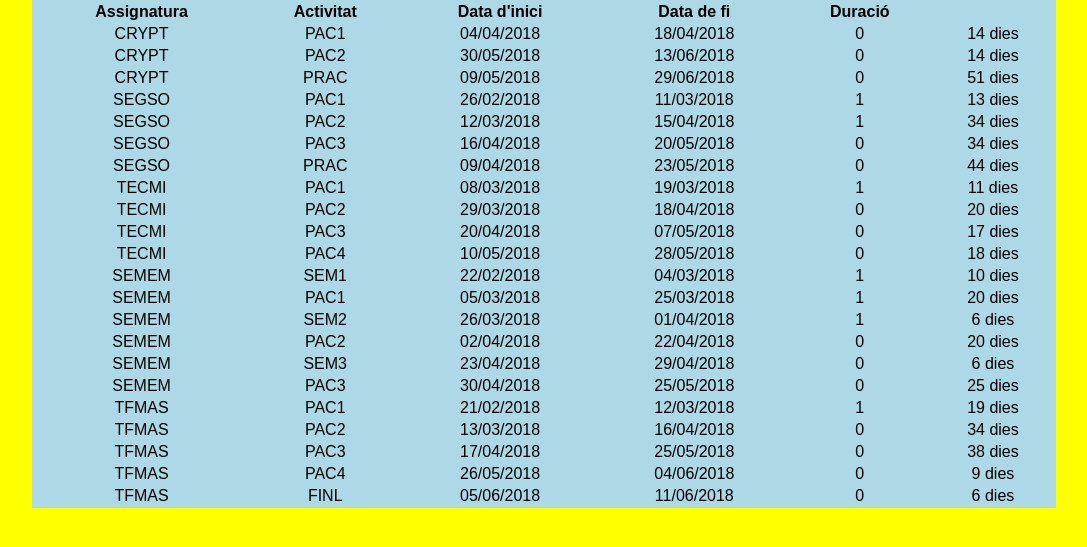
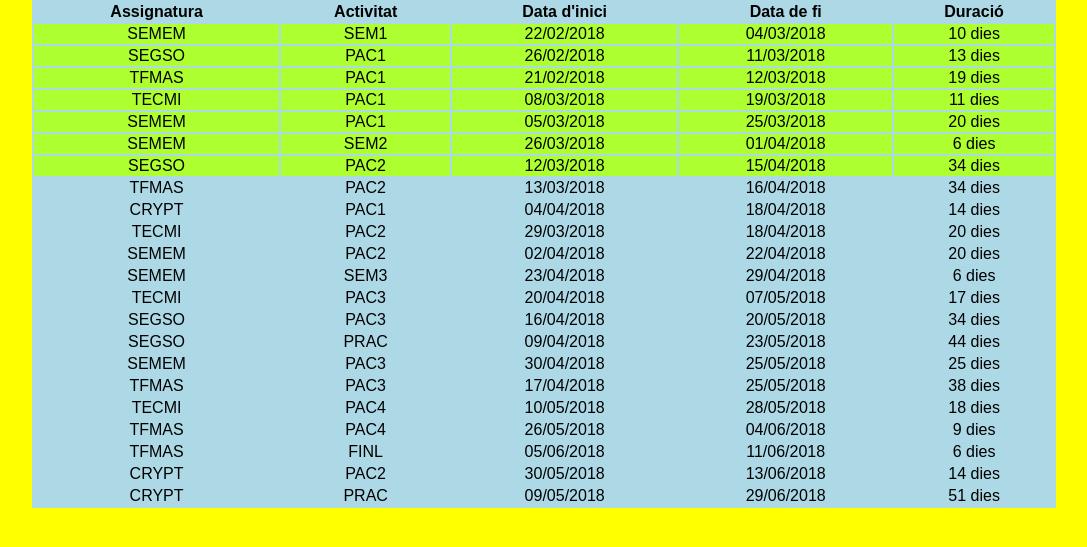
Before and after one commit to davidlj95/uoc-mistic-calendar, a Jekyll site: the page built from index.html, in a window 1280 px wide. Shown: the top 547 px of the page, without its empty margins (96-1183 px from the left). Built offline with Jekyll 4.4.1, drawn with Linux system fonts in a browser that asks for light colours; nearby versions of some CDN libraries; part of the change alters nothing that is shown.

Commit message:
Updated to show when done

```diff
--- a/_layouts/index.html
+++ b/_layouts/index.html
@@ -15,7 +15,7 @@
                     <th>Activitat</th>
                     <th data-sorter="shortDate" data-date-format="ddmmyyyy">Data d'inici</th>
                     <th data-sorter="shortDate" data-date-format="ddmmyyyy">Data de fi</th>
-                    <th>Duració</th>
+		    <th>Duració</th>
                 </tr>
             </thead>
             <tbody>
--- a/assets/js/calendar.js
+++ b/assets/js/calendar.js
@@ -18,7 +18,7 @@ function loaded_events(data, status, jqxhr) {
     }
     // remove invalid columns
     for (i = 0; i < csv.length; i++) {
-        if(csv[i].length < 4) {
+        if(csv[i].length < 5) {
             csv.splice(i, 1)
         }
     }
@@ -35,14 +35,18 @@ function add_data(data) {
     data.forEach(function(el){
         row = $("<tr class='addedRows'>")
         // add info
-        el.forEach(function(item) {
-            row.append($("<td>").append(item))
-        })
+	for(i=0;i<el.length-1;i++) {
+		row.append($("<td>").append(el[i]))
+	}
         // add duration
         start_date = Date.parse(el[2]);
         end_date = Date.parse(el[3]);
         duration = new TimeSpan(end_date - start_date);
         row.append($("<td>").append(duration.days + " dies"))
+	// check if done
+	if(el[4] == "1") {
+		row.css("background-color", "GreenYellow")
+	}
         // add row
         table_body.append(row)
     })
```
